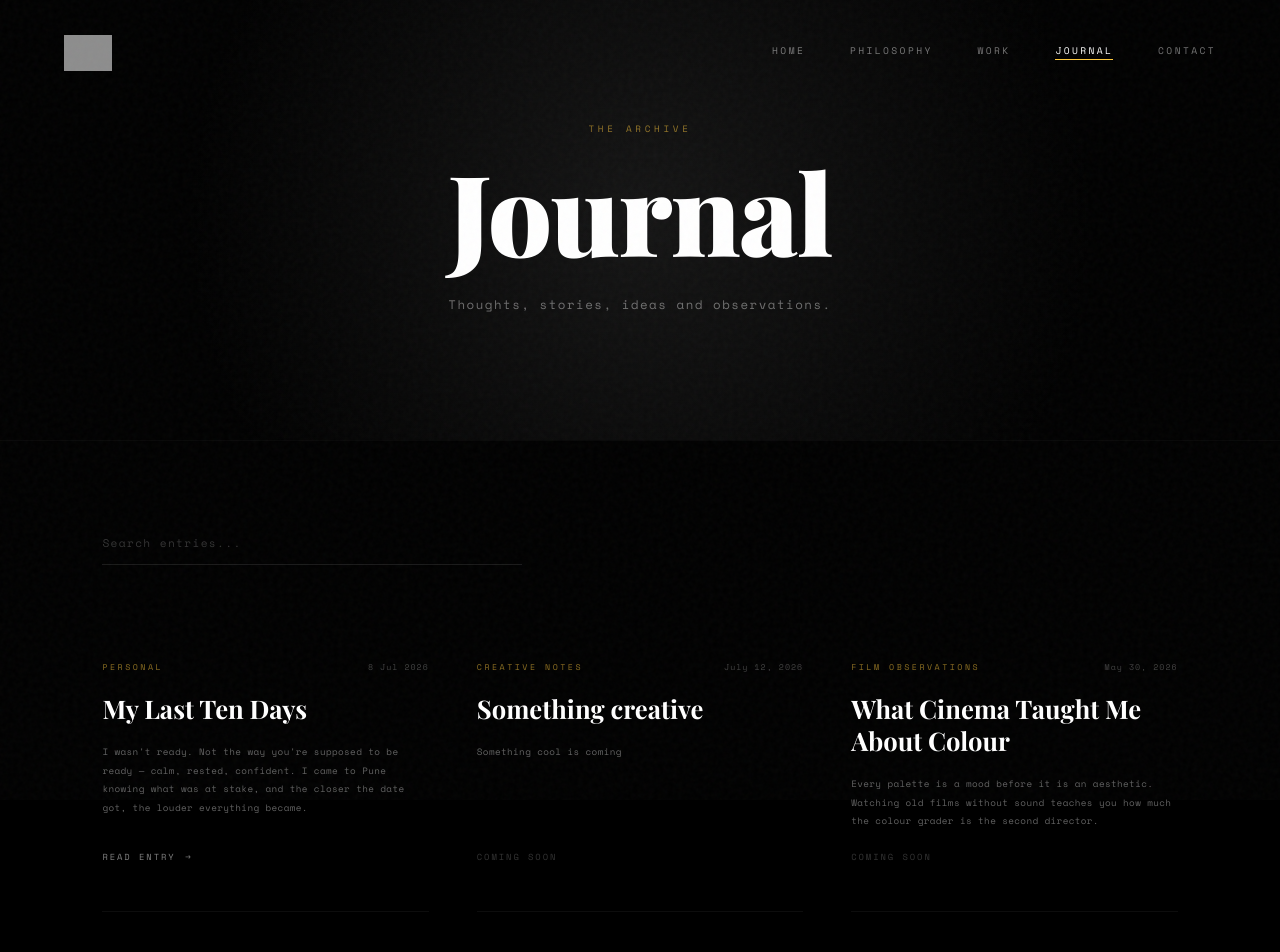
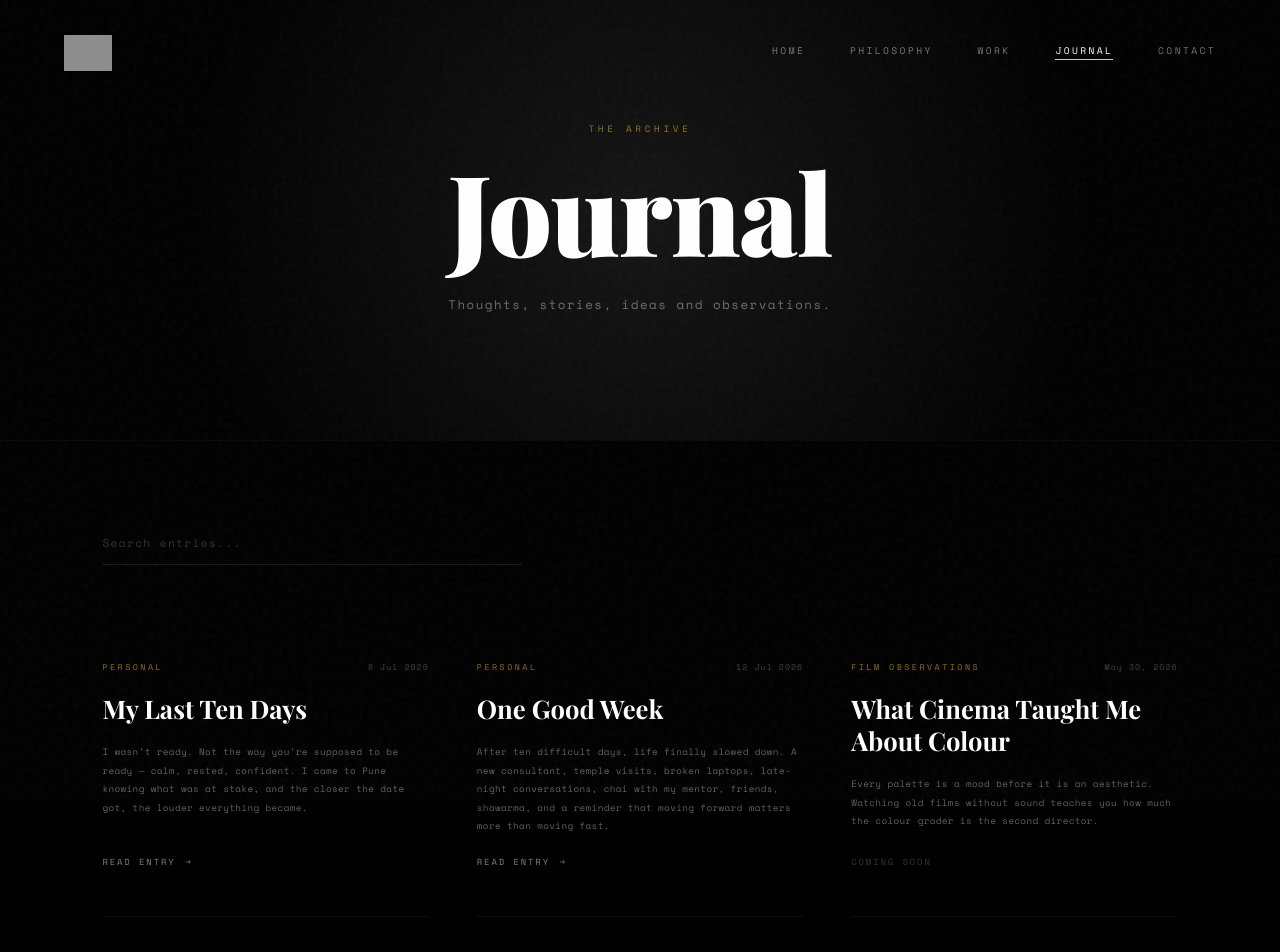
Before and after one commit to Lucy73400/vaibhav-portfolio, a React (Vite) app: page /journal in a window 1280 px wide. Shown: the top 952 px of the page. Built offline with nearby package versions, Linux system fonts and the light colour scheme; grey boxes are pictures that could not be loaded; a web font is replaced by a local one.

Commit message:
blog update

```diff
--- a/src/pages/Journal.jsx
+++ b/src/pages/Journal.jsx
@@ -15,13 +15,13 @@ const JOURNAL_ENTRIES = [
   },
   {
     id: 1,
-    title: 'Something creative',
-    date: 'July 12, 2026',
-    time: '05 min',
-    category: 'Creative Notes',
+    title: 'One Good Week',
+    date: '12 Jul 2026',
+    category: 'Personal',
     excerpt:
-      'Something cool is coming',
-    published: false,
+      'After ten difficult days, life finally slowed down. A new consultant, temple visits, broken laptops, late-night conversations, chai with my mentor, friends, shawarma, and a reminder that moving forward matters more than moving fast.',
+    slug: 'one-good-week',
+    published: true,
   },
   {
     id: 2,
```
